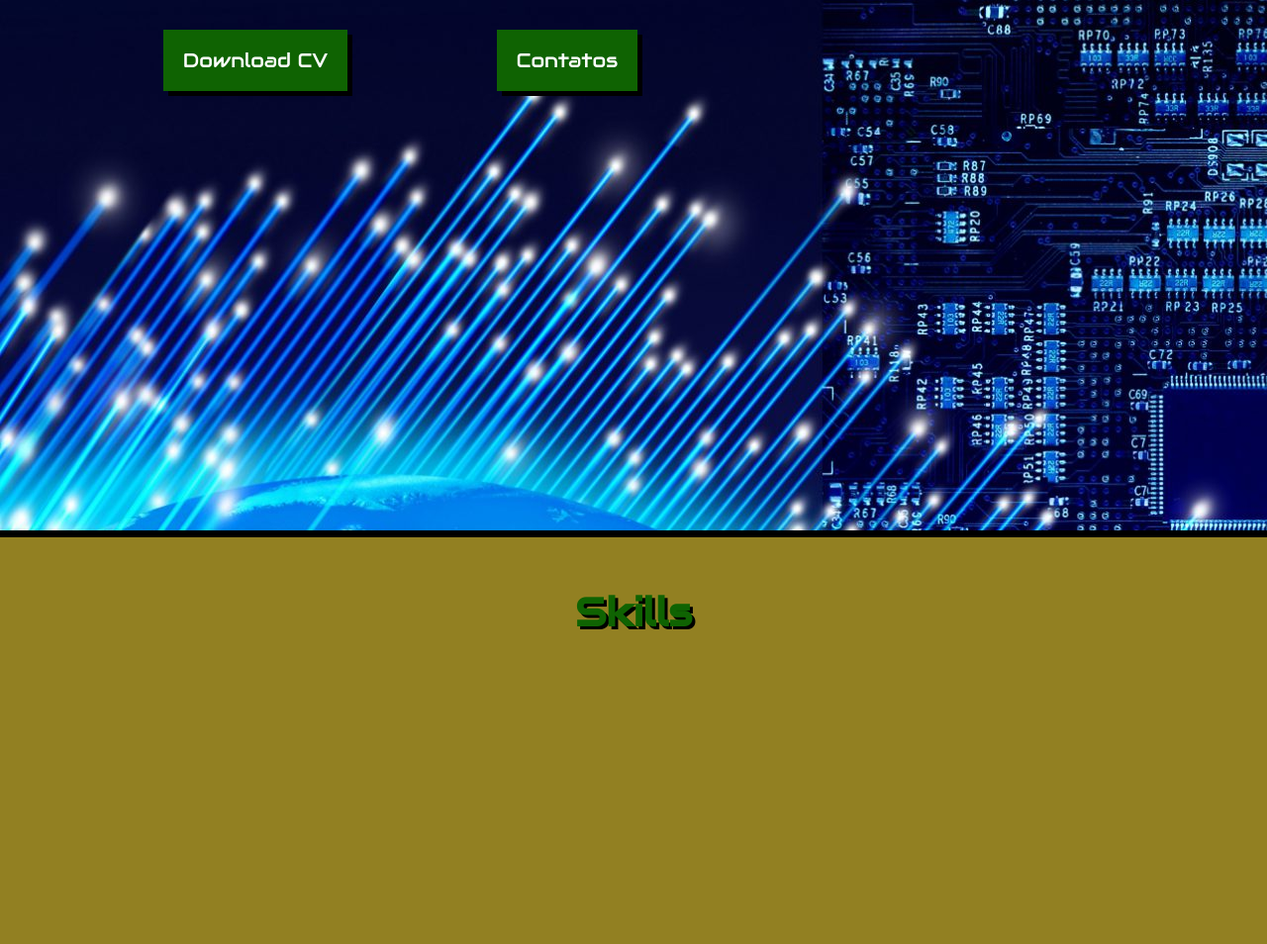
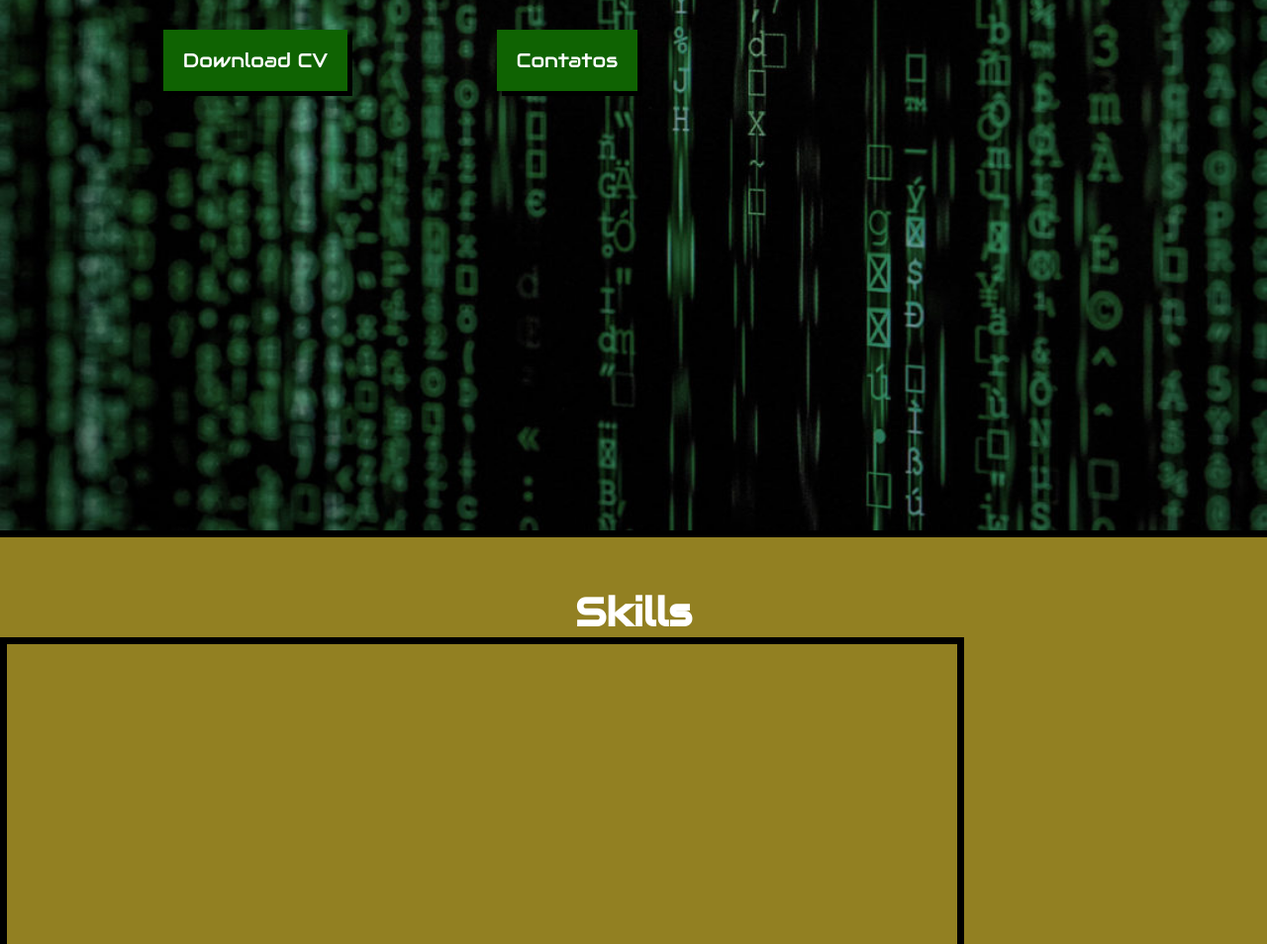
Before and after one commit to rafaelcastrobr/FiredLabs-MB, a plain HTML site: page index.html in a window 1280 px wide. Shown: the part 346-1300 px from the top of the page at 99% size. Drawn offline with Linux system fonts and the light colour scheme.

Commit message:
Creat -second variation to title

```diff
--- a/css/components/banner.css
+++ b/css/components/banner.css
@@ -1,7 +1,7 @@
 .banner {
     box-sizing: border-box;
-    background-image: url(../../assets/img/photo.jpg);
-    background-repeat: no-repeat;
+    background-image: url(../../assets/img/photoactual.jpg);
+    background-repeat: round;
     height: 800px;
     border-bottom: 7px solid black;
     padding-left: 90px;
--- /dev/null
+++ b/css/components/container.css
@@ -0,0 +1,6 @@
+.container {
+    align-items: center;
+    width: 960px;
+    height: 480px;
+    border: 7px solid black;
+}
--- a/css/components/skills.css
+++ b/css/components/skills.css
@@ -4,7 +4,7 @@
     border-bottom: 7px solid #7C5E99;
 }
 
-.container .title{
+.skills .title{
     text-align: center;
     padding-top: 50px;
 }
--- a/css/components/title.css
+++ b/css/components/title.css
@@ -4,3 +4,9 @@
     color: #0F6302;
     text-shadow: 3px 3px 0px black;
 }
+
+.title.-second{
+    color: white;
+    text-shadow: none;
+    text-align: center;
+}
--- a/index.html
+++ b/index.html
@@ -17,6 +17,8 @@
         <link rel="stylesheet" href="css/components/subtitle.css">
         <link rel="stylesheet" href="css/components/box.css">
         <link rel="stylesheet" href="css/components/skills.css">
+        <link rel="stylesheet" href="css/components/container.css">
+
 
     </head>
 
@@ -37,8 +39,8 @@
             <section class="banner">
                 <div class="wrapper">
                     <div class="box">
-                        <h1 class="title">Rafael Castro</h1>
-                        <h2 class="subtitle">FrontEnd Developer</h2>
+                        <h2 class="title">Rafael Castro</h2>
+                        <h3 class="subtitle">FrontEnd Developer</h3>
                     </div>
 
                     <div class="navigation">
@@ -48,8 +50,13 @@
                 </div>
             </section>
             <section class="skills">
+                <h2 class="title -second">Skills</h2>
+
                 <div class="container">
-                    <h1 class="title">Skills</h1>
+
+
+
+
                 </div>
 
             </section>
```
Also changed, not shown: assets/img/ico/ico_html.png (added), assets/img/photoactual.jpg (added).
